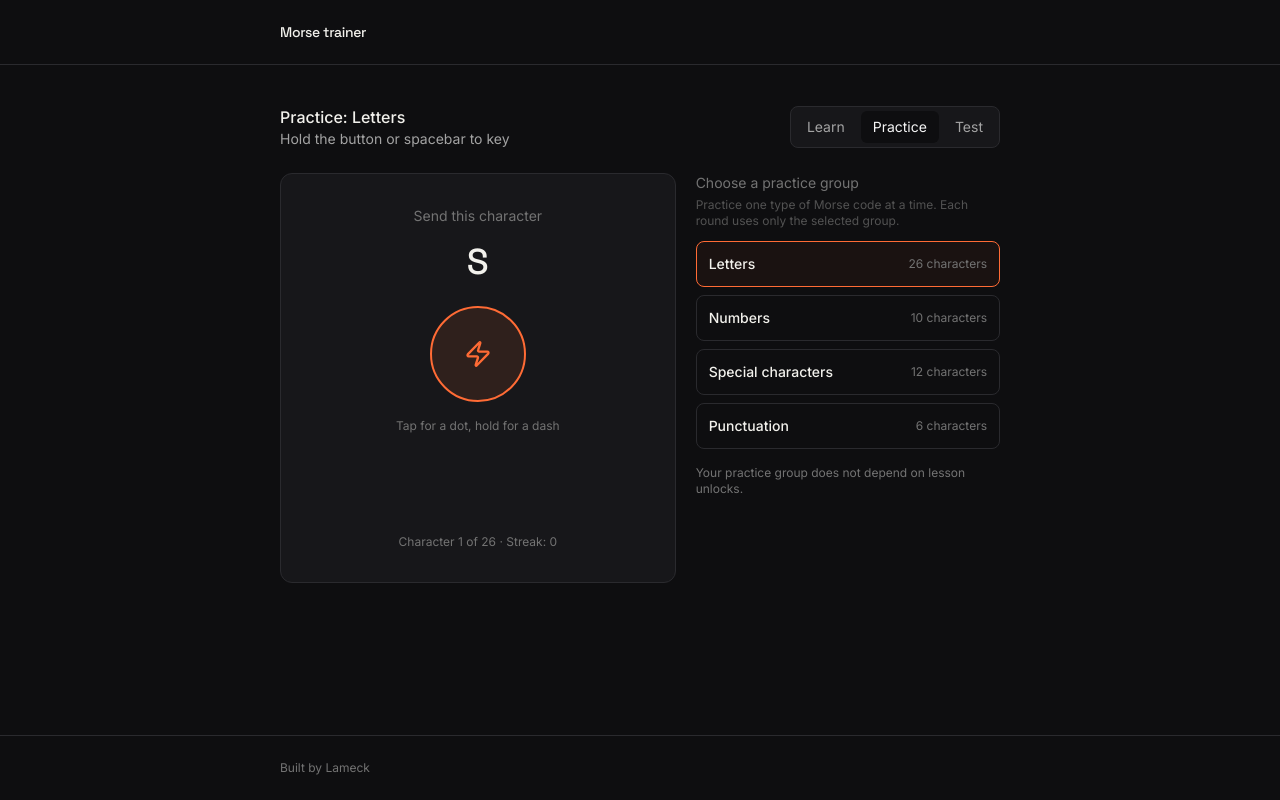
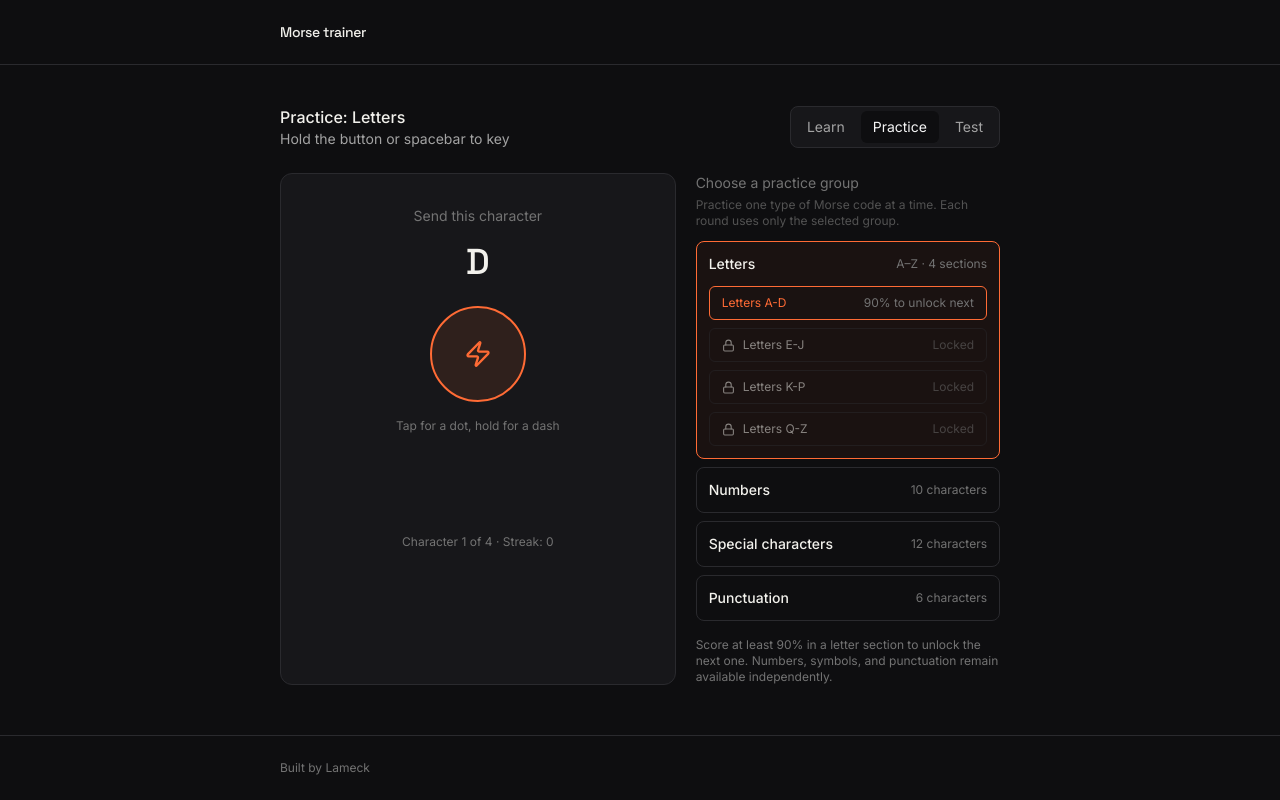
Before and after one commit to LameckM/Morse-trainer, a React (Vite) app: page / in a window 1280 px wide. Both pictures are taken after a click on the button "Practice". Built offline with nearby package versions, Linux system fonts and the light colour scheme.

Commit message:
Split letter practice into gated sections

```diff
--- a/src/components/MorseTrainer.jsx
+++ b/src/components/MorseTrainer.jsx
@@ -7,12 +7,14 @@ const DASH_THRESHOLD_MS = 250
 const GAP_MS = 900
 const RAMP_S = 0.01
 const PASS_RATE = 0.75
+const PRACTICE_PASS_RATE = 0.9
+const PRACTICE_LETTER_PROGRESS_KEY = 'a4o-morse-practice-letter-progress'
 const CORRECT_DELAY_MS = 700
 const WRONG_DELAY_MS = 1500
 const PROGRESS_KEY = 'a4o-morse-progress'
 
 const sleep = (ms) => new Promise((r) => setTimeout(r, ms))
-const needed = (total) => Math.ceil(PASS_RATE * total)
+const needed = (total, rate = PASS_RATE) => Math.ceil(rate * total)
 const speak = (pattern) => [...pattern].map((s) => (s === '.' ? 'dot' : 'dash')).join(' ')
 
 function shuffle(items) {
@@ -122,6 +124,14 @@ export default function MorseTrainer() {
   const [streak, setStreak] = useState(0)
   const [learnCategory, setLearnCategory] = useState('All')
   const [practiceCategory, setPracticeCategory] = useState('Letters')
+  const [practiceLetterSectionId, setPracticeLetterSectionId] = useState(1)
+  const [completedPracticeLetterSections, setCompletedPracticeLetterSections] = useState(() => {
+    try {
+      return JSON.parse(localStorage.getItem(PRACTICE_LETTER_PROGRESS_KEY)) || []
+    } catch {
+      return []
+    }
+  })
 
   const pressStart = useRef(null)
   const gapTimer = useRef(null)
@@ -132,7 +142,10 @@ export default function MorseTrainer() {
   const targetChar = order[index]
   const targetPattern = MORSE[targetChar]
   const practiceGroupLabel = practiceCategory === 'Special characters' ? 'Symbols' : practiceCategory
-  const practiceChars = REFERENCE_GROUPS.find((group) => group.label === practiceGroupLabel)?.chars ?? REFERENCE_GROUPS[0].chars
+  const practiceLetterSection = LESSONS.find((item) => item.id === practiceLetterSectionId)
+  const practiceChars = practiceCategory === 'Letters'
+    ? practiceLetterSection.chars
+    : REFERENCE_GROUPS.find((group) => group.label === practiceGroupLabel)?.chars ?? REFERENCE_GROUPS[0].chars
   const activeChars = mode === 'practice' ? practiceChars : lesson.chars
   const visibleReferenceGroups = learnCategory === 'All'
     ? REFERENCE_GROUPS
@@ -142,6 +155,10 @@ export default function MorseTrainer() {
   useEffect(() => {
     localStorage.setItem(PROGRESS_KEY, JSON.stringify(completed))
   }, [completed])
+
+  useEffect(() => {
+    localStorage.setItem(PRACTICE_LETTER_PROGRESS_KEY, JSON.stringify(completedPracticeLetterSections))
+  }, [completedPracticeLetterSections])
 
   // Practice mode owns the spacebar. In other modes it keeps its normal job (pressing focused buttons).
   useEffect(() => {
@@ -205,8 +222,16 @@ export default function MorseTrainer() {
         setGuess(null)
         setBuffer([])
         if (index + 1 >= order.length) {
-          const passed = newCorrect >= needed(order.length)
+          const passRate = mode === 'practice' ? PRACTICE_PASS_RATE : PASS_RATE
+          const passed = newCorrect >= needed(order.length, passRate)
           setRoundResult({ correct: newCorrect, total: order.length, passed })
+          if (passed && mode === 'practice' && practiceCategory === 'Letters') {
+            setCompletedPracticeLetterSections((sections) =>
+              sections.includes(practiceLetterSectionId)
+                ? sections
+                : [...sections, practiceLetterSectionId]
+            )
+          }
           if (passed && mode !== 'practice') {
             setCompleted((c) => (c.includes(lessonId) ? c : [...c, lessonId]))
           }
@@ -263,8 +288,19 @@ export default function MorseTrainer() {
   const selectPracticeCategory = (category) => {
     setPracticeCategory(category)
     const groupLabel = category === 'Special characters' ? 'Symbols' : category
-    const chars = REFERENCE_GROUPS.find((group) => group.label === groupLabel)?.chars ?? []
+    const chars = category === 'Letters'
+      ? practiceLetterSection.chars
+      : REFERENCE_GROUPS.find((group) => group.label === groupLabel)?.chars ?? []
     resetRound(chars)
+  }
+
+  const selectPracticeLetterSection = (id) => {
+    const sectionIndex = LESSONS.findIndex((item) => item.id === id)
+    const isLocked = sectionIndex > 0 && !completedPracticeLetterSections.includes(LESSONS[sectionIndex - 1].id)
+    if (isLocked) return
+    setPracticeCategory('Letters')
+    setPracticeLetterSectionId(id)
+    resetRound(LESSONS.find((item) => item.id === id).chars)
   }
 
   const selectLesson = (id) => {
@@ -461,7 +497,7 @@ export default function MorseTrainer() {
                   Round done: {roundResult.correct} of {roundResult.total}.{' '}
                   {roundResult.passed
                     ? mode === 'practice' ? 'Practice round completed.' : 'Lesson passed.'
-                    : `You need ${needed(roundResult.total)} to pass, go again.`}
+                    : `You need ${needed(roundResult.total, mode === 'practice' ? PRACTICE_PASS_RATE : PASS_RATE)} to pass, go again.`}
                 </p>
               )}
               <p className="text-xs text-neutral-500 mt-4">
@@ -478,8 +514,43 @@ export default function MorseTrainer() {
               Practice one type of Morse code at a time. Each round uses only the selected group.
             </p>
             <div className="flex flex-col gap-2">
+              <div className={`rounded-lg border p-3 ${practiceCategory === 'Letters' ? 'border-signal bg-signal/5' : 'border-line'}`}>
+                <button
+                  type="button"
+                  onClick={() => selectPracticeCategory('Letters')}
+                  aria-pressed={practiceCategory === 'Letters'}
+                  className="w-full flex items-center justify-between gap-3 text-sm text-left"
+                >
+                  <span className="font-medium">Letters</span>
+                  <span className="text-xs text-neutral-500">A–Z · 4 sections</span>
+                </button>
+                <div className="flex flex-col gap-2 mt-3">
+                  {LESSONS.filter((item) => item.id <= 4).map((section, index) => {
+                    const isLocked = index > 0 && !completedPracticeLetterSections.includes(LESSONS[index].id)
+                    const isDone = completedPracticeLetterSections.includes(section.id)
+                    const isActive = practiceCategory === 'Letters' && practiceLetterSectionId === section.id
+                    return (
+                      <button
+                        key={section.id}
+                        type="button"
+                        disabled={isLocked}
+                        onClick={() => selectPracticeLetterSection(section.id)}
+                        aria-pressed={isActive}
+                        className={`flex items-center justify-between gap-3 rounded-md border px-3 py-2 text-xs text-left ${
+                          isActive ? 'border-signal text-signal' : 'border-line'
+                        } ${isLocked ? 'opacity-50 cursor-not-allowed' : 'hover:border-neutral-600'}`}
+                      >
+                        <span className="flex items-center gap-2">
+                          {isDone ? <Check size={13} className="text-green-400" /> : isLocked ? <Lock size={13} /> : null}
+                          {section.label}
+                        </span>
+                        <span className="text-neutral-500">{isDone ? 'Completed' : isLocked ? 'Locked' : '90% to unlock next'}</span>
+                      </button>
+                    )
+                  })}
+                </div>
+              </div>
               {[
-                { label: 'Letters', group: 'Letters' },
                 { label: 'Numbers', group: 'Numbers' },
                 { label: 'Special characters', group: 'Symbols' },
                 { label: 'Punctuation', group: 'Punctuation' },
@@ -503,7 +574,7 @@ export default function MorseTrainer() {
               })}
             </div>
             <p className="text-xs text-neutral-500 mt-4">
-              Your practice group does not depend on lesson unlocks.
+              Score at least 90% in a letter section to unlock the next one. Numbers, symbols, and punctuation remain available independently.
             </p>
           </div>
         ) : mode === 'test' ? (
```
